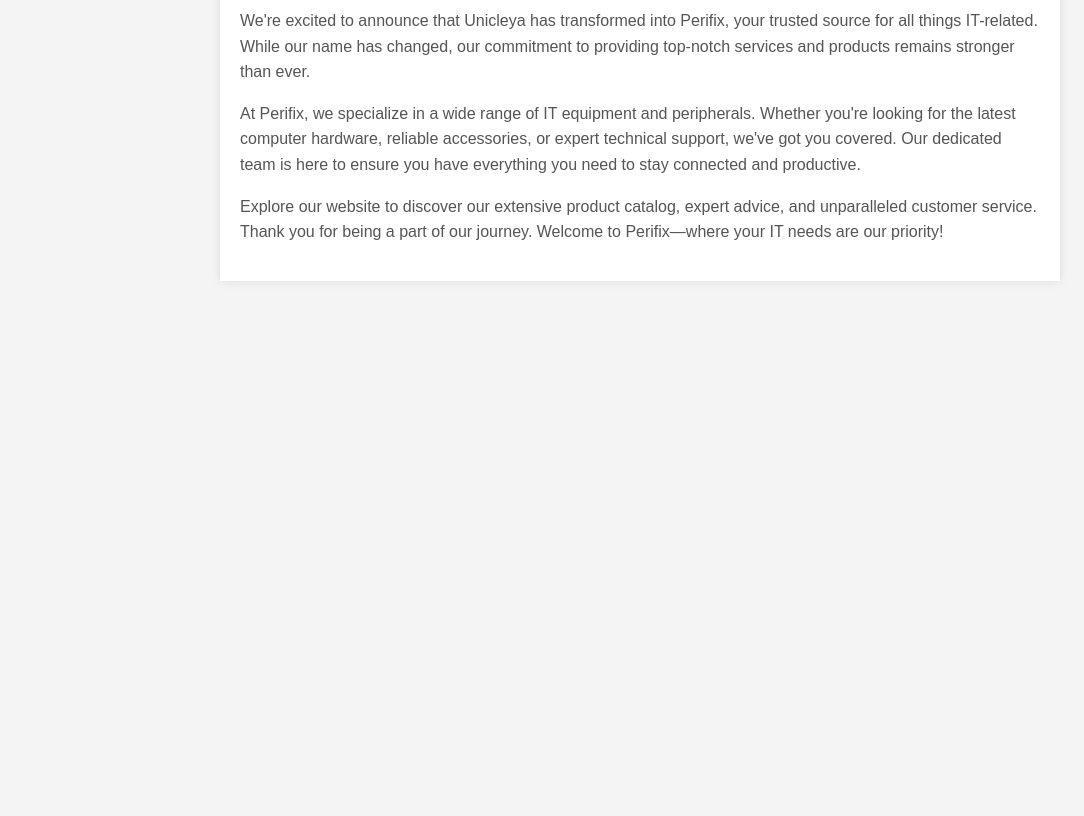
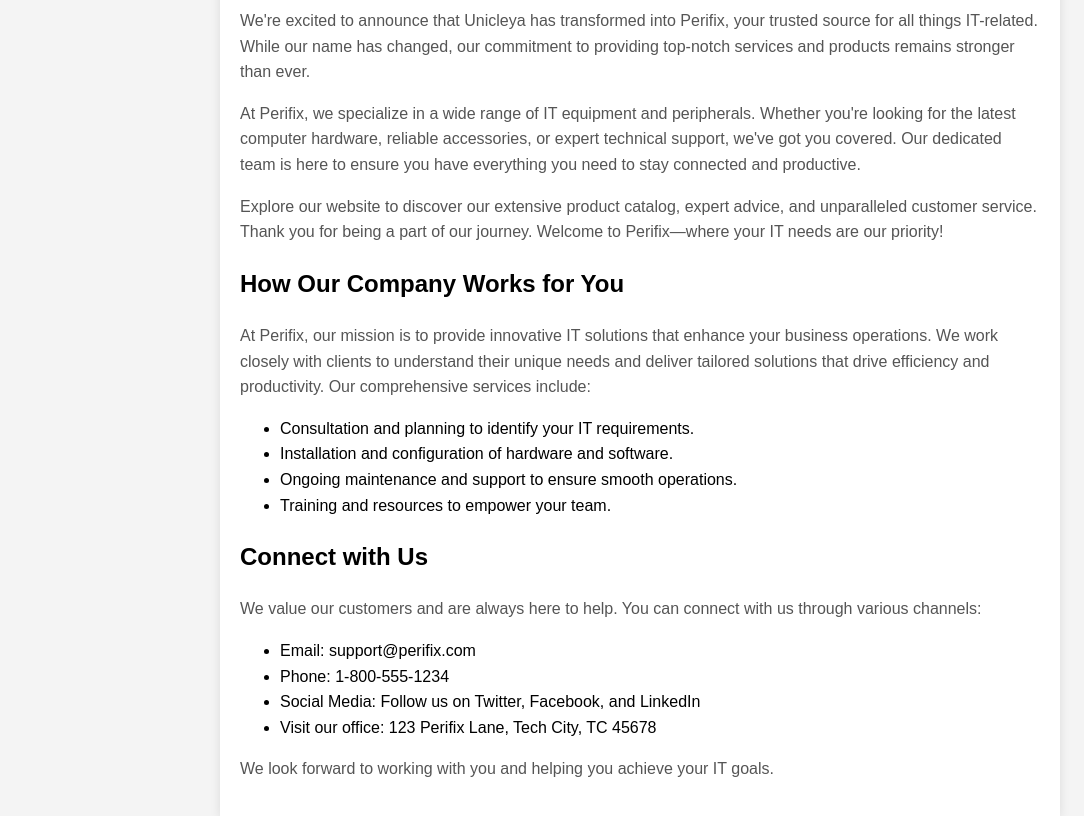
Before and after one commit to Roystar30/unicleya.com, a plain HTML site: page index.html in a window 1280 px wide. Shown: the part 216-1032 px from the top of the page, without its empty margins (0-1084 px from the left). Before the commit the page ends 800 px from the top, so only its background shows below. Drawn offline with Linux system fonts and the light colour scheme.

Commit message:
Update index.html
script.js added

Signed-off-by: Roystar30 <92625853+Roystar30@users.noreply.github.com>

```diff
--- a/index.html
+++ b/index.html
@@ -5,17 +5,6 @@
     <meta name="viewport" content="width=device-width, initial-scale=1.0">
     <title>Perifix Announcement</title>
     <link rel="stylesheet" href="style.css">
-    <script>
-        function openNav() {
-            document.getElementById("mySidebar").style.width = "250px";
-            document.getElementById("main").style.marginLeft = "250px";
-        }
-
-        function closeNav() {
-            document.getElementById("mySidebar").style.width = "0";
-            document.getElementById("main").style.marginLeft = "0";
-        }
-    </script>
 </head>
 <body>
     <div id="mySidebar" class="sidebar">
@@ -33,7 +22,25 @@
             <p>We're excited to announce that Unicleya has transformed into Perifix, your trusted source for all things IT-related. While our name has changed, our commitment to providing top-notch services and products remains stronger than ever.</p>
             <p>At Perifix, we specialize in a wide range of IT equipment and peripherals. Whether you're looking for the latest computer hardware, reliable accessories, or expert technical support, we've got you covered. Our dedicated team is here to ensure you have everything you need to stay connected and productive.</p>
             <p>Explore our website to discover our extensive product catalog, expert advice, and unparalleled customer service. Thank you for being a part of our journey. Welcome to Perifix—where your IT needs are our priority!</p>
+            <h2>How Our Company Works for You</h2>
+            <p>At Perifix, our mission is to provide innovative IT solutions that enhance your business operations. We work closely with clients to understand their unique needs and deliver tailored solutions that drive efficiency and productivity. Our comprehensive services include:</p>
+            <ul>
+                <li>Consultation and planning to identify your IT requirements.</li>
+                <li>Installation and configuration of hardware and software.</li>
+                <li>Ongoing maintenance and support to ensure smooth operations.</li>
+                <li>Training and resources to empower your team.</li>
+            </ul>
+            <h2>Connect with Us</h2>
+            <p>We value our customers and are always here to help. You can connect with us through various channels:</p>
+            <ul>
+                <li>Email: support@perifix.com</li>
+                <li>Phone: 1-800-555-1234</li>
+                <li>Social Media: Follow us on Twitter, Facebook, and LinkedIn</li>
+                <li>Visit our office: 123 Perifix Lane, Tech City, TC 45678</li>
+            </ul>
+            <p>We look forward to working with you and helping you achieve your IT goals.</p>
         </div>
     </div>
+    <script src="script.js"></script>
 </body>
 </html>
```
